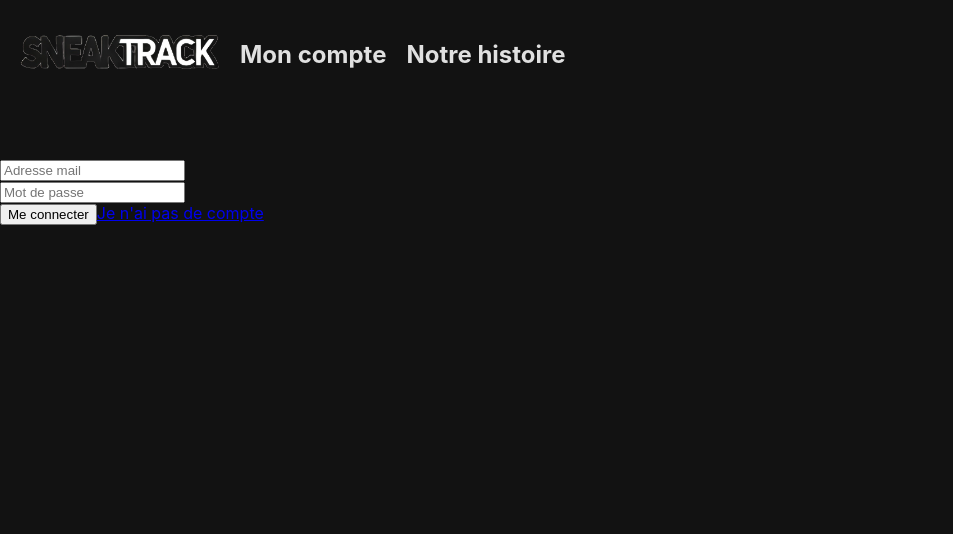
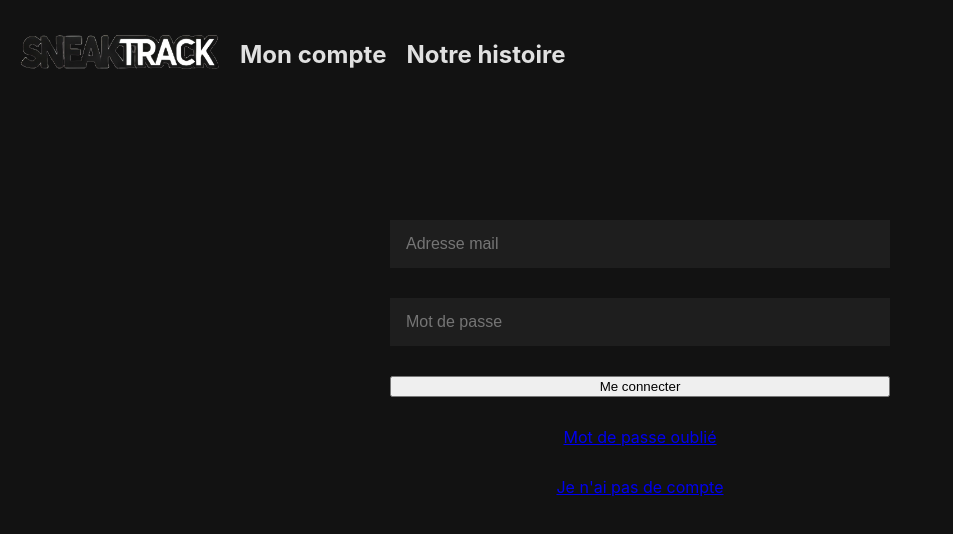
Before and after one commit to FastiGun/SneakTrack, a React (Create React App) app: page / in a window 1280 px wide. Shown: the top 534 px of the page, without its empty margins (0-953 px from the left). Built offline with nearby package versions, Linux system fonts and the light colour scheme; the HTML template or start-up script is replaced by a standard one.

Commit message:
avancement navbar et page login

```diff
--- a/package.json
+++ b/package.json
@@ -1,9 +1,12 @@
-
 {
   "name": "sneaktrack",
   "version": "0.1.0",
   "private": true,
   "dependencies": {
+    "@emotion/react": "^11.14.0",
+    "@emotion/styled": "^11.14.0",
+    "@mui/icons-material": "^6.3.1",
+    "@mui/material": "^6.3.1",
     "cra-template": "1.2.0",
     "react": "^19.0.0",
     "react-dom": "^19.0.0",
--- a/src/App.jsx
+++ b/src/App.jsx
@@ -1,14 +1,12 @@
 import './App.scss';
-import logo from './img/logo-nu.png'
+import NavBar from './Components/NavBar/NavBar'
 import Login from './Pages/Login/login'
 
 function App() {
   return (
     <div className="App">
       <header className="App-header">
-        <a href="/" className="logo"><img src={logo} alt="Logo de SneakTrack" /></a>
-        <a href="/my-account"><h2>Mon compte</h2></a>
-        <a href="/our-journey"><h2>Notre histoire</h2></a>
+        <NavBar/>
       </header>
       <Login/>
     </div>
--- a/src/App.scss
+++ b/src/App.scss
@@ -24,37 +24,3 @@ h1, h2, h3 {
 p {
   color: $color-text-secondary;
 }
-
-.App{
-
-  .App-header{
-
-    padding: 20px;
-    margin-bottom: 50px;
-    display: flex;
-    justify-content: left;
-    align-items: center;
-    text-align: center;
-    gap: 20px;
-
-    .logo img{
-      transition: 0.2s;
-      width: 200px;
-    }
-
-    .logo img:hover{
-      opacity: 0.7;
-      transition: 0.2s;
-    }
-
-    a{
-      text-decoration: none;
-      transition: 0.2s;
-    }
-
-    a:hover{
-      opacity: 0.7;
-      transition: 0.2s;
-    }
-  }
-}
--- /dev/null
+++ b/src/Components/NavBar/NavBar.jsx
@@ -0,0 +1,14 @@
+import "./NavBar.scss"
+import logo from '../../img/logo-nu.png'
+
+function NavBar() {
+  return (
+    <nav className='navbar'>
+        <a href="/" className="logo"><img src={logo} alt="Logo de SneakTrack" /></a>
+        <a href="/my-account"><h2>Mon compte</h2></a>
+        <a href="/our-journey"><h2>Notre histoire</h2></a>
+    </nav>
+  );
+}
+
+export default NavBar;
--- /dev/null
+++ b/src/Components/NavBar/NavBar.scss
@@ -0,0 +1,30 @@
+.navbar{
+
+    padding: 20px;
+    margin-bottom: 50px;
+    display: flex;
+    justify-content: left;
+    align-items: center;
+    text-align: center;
+    gap: 20px;
+
+    .logo img{
+      transition: 0.2s;
+      width: 200px;
+    }
+
+    .logo img:hover{
+      opacity: 0.7;
+      transition: 0.2s;
+    }
+
+    a{
+      text-decoration: none;
+      transition: 0.2s;
+    }
+
+    a:hover{
+      opacity: 0.7;
+      transition: 0.2s;
+    }
+  }
--- a/src/Pages/Login/login.jsx
+++ b/src/Pages/Login/login.jsx
@@ -12,7 +12,7 @@ function Login() {
   return (
     <div className="login-container">
       <form onSubmit={handleSubmit}>
-        <div className="form-group">
+        <div className="form-group form-mail">
           <input
             placeholder='Adresse mail'
             type="text"
@@ -22,7 +22,7 @@ function Login() {
             required
           />
         </div>
-        <div className="form-group">
+        <div className="form-group form-password">
           <input
             placeholder='Mot de passe'
             type="password"
@@ -32,8 +32,9 @@ function Login() {
             required
           />
         </div>
-        <button type="submit">Me connecter</button>
-        <a href="/register">Je n'ai pas de compte</a>
+        <button className="form-button-validate" type="submit">Me connecter</button>
+        <a className="form-link form-bad-password" href="/register">Mot de passe oublié</a>
+        <a className="form-link" href="/register">Je n'ai pas de compte</a>
       </form>
     </div>
   );
--- a/src/Pages/Login/login.scss
+++ b/src/Pages/Login/login.scss
@@ -1,7 +1,43 @@
+@import '../../App.scss';
+
 .login-container{
-    height: 100%;
+    height: 50vh;
     width: 100%;
     display: flex;
-    flex-direction: column;
+    align-items: center;
+    justify-content: center;
 
+    form{
+        display: flex;
+        flex-direction: column;
+        gap: 30px;
+        align-items: center;
+        width: 500px;
+    }
+
+    .form-mail, .form-password{
+        width: 100%;
+    }
+
+    .form-mail input, .form-password input{
+        transition: 0.2s;
+        width: 100%;
+        height: 3rem;
+        font-size: 1rem;
+        background-color: $color-bg-secondary;
+        border: none;
+        color: $color-text-primary;
+        padding: 1rem;
+        box-sizing: border-box;
+    }
+
+    .form-mail input:hover, .form-password input:hover{
+        opacity: 0.7;
+        font-size: 1.05rem;
+        transition: 0.2s;
+    }
+
+    .form-button-validate{
+        width: 100%;
+    }
 }
```
Also changed, not shown: 2 other files (tests, documents, lock files or other folders).
